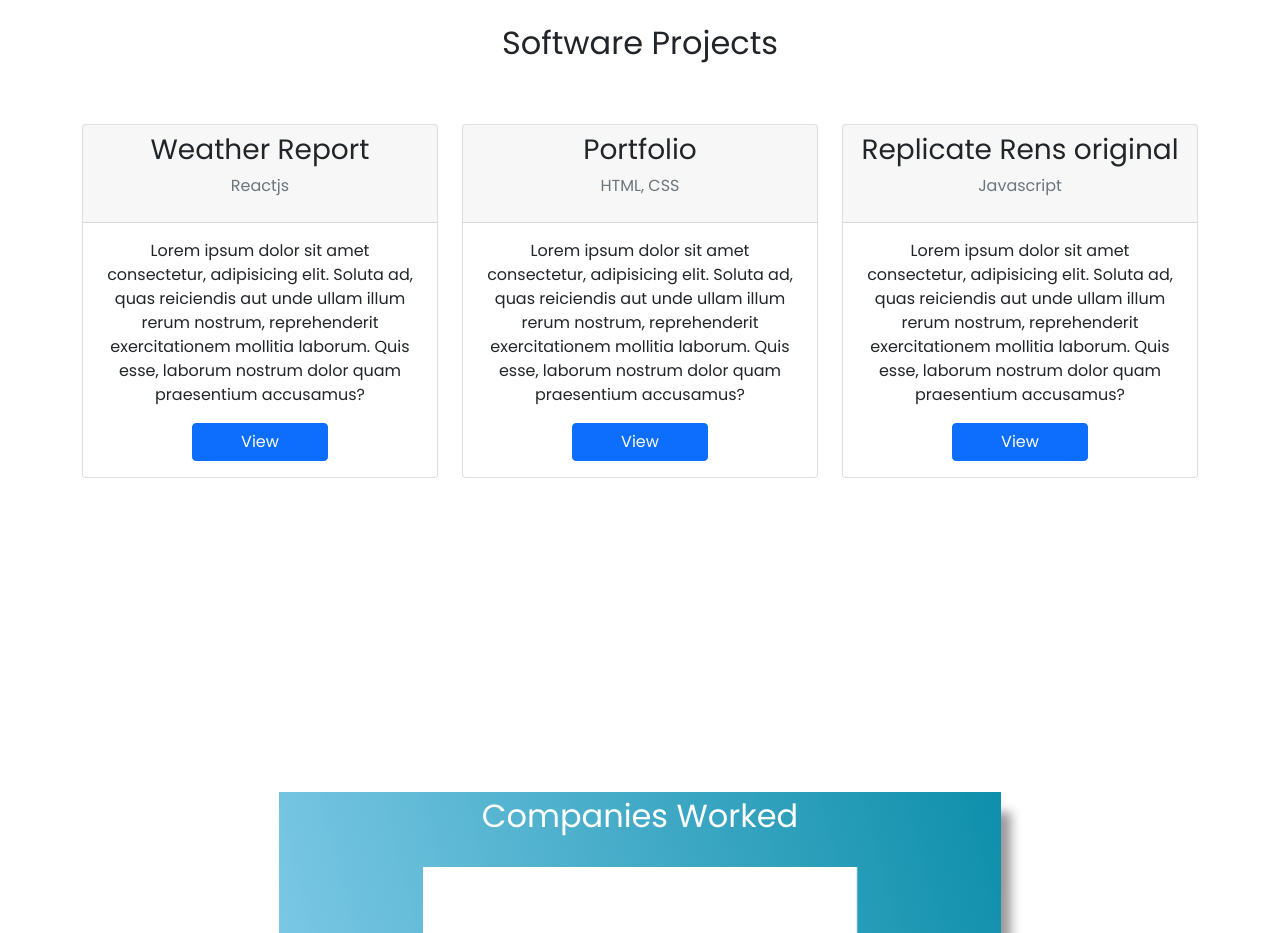
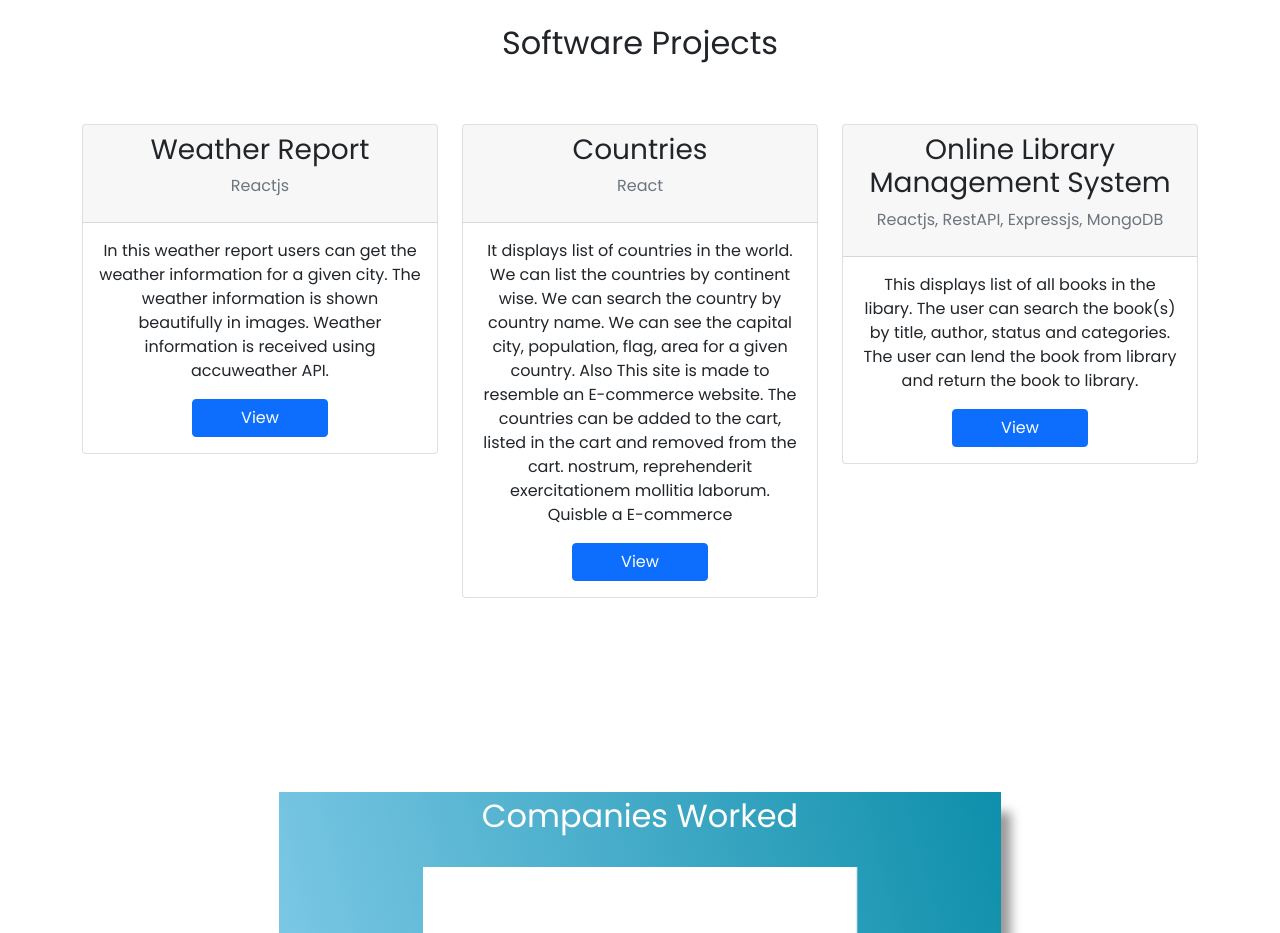
Before and after one commit to cpoonkodi/portfolio, a React (Create React App) app in the folder cp-portfolio/: page / in a window 1280 px wide. Shown: the part 2440-3373 px from the top of the page. Built offline with nearby package versions, Linux system fonts and the light colour scheme.

Commit message:
Update Projects.js
Updated the Project cards.

```diff
--- a/cp-portfolio/src/components/Projects/Projects.js
+++ b/cp-portfolio/src/components/Projects/Projects.js
@@ -17,10 +17,7 @@ function Projects() {
                 </div>
                 <div class="card-body">
                   <p>
-                    Lorem ipsum dolor sit amet consectetur, adipisicing elit.
-                    Soluta ad, quas reiciendis aut unde ullam illum rerum
-                    nostrum, reprehenderit exercitationem mollitia laborum. Quis
-                    esse, laborum nostrum dolor quam praesentium accusamus?
+                    In this weather report users can get the weather information for a given city. The weather information is shown beautifully in images. Weather information is received using accuweather API.
                   </p>
                   <button class="btn btn-primary px-5">View</button>
                 </div>
@@ -30,17 +27,15 @@ function Projects() {
             <div class="col">
               <div class="card">
                 <div class="card-header">
-                  <h3>Portfolio</h3>
+                  <h3>Countries</h3>
                   <p>
-                    <span class="text-muted">HTML, CSS</span>
+                    <span class="text-muted">React</span>
                   </p>
                 </div>
                 <div class="card-body">
                   <p>
-                    Lorem ipsum dolor sit amet consectetur, adipisicing elit.
-                    Soluta ad, quas reiciendis aut unde ullam illum rerum
-                    nostrum, reprehenderit exercitationem mollitia laborum. Quis
-                    esse, laborum nostrum dolor quam praesentium accusamus?
+                    It displays list of countries in the world. We can list the countries by continent wise. We can search the country by country name.
+    We can see the  capital city, population, flag, area for a given country. Also This site is made to resemble an E-commerce website. The countries can be added to the cart, listed in the cart and removed from the cart.                    nostrum, reprehenderit exercitationem mollitia laborum. Quisble a E-commerce
                   </p>
                   <button class="btn btn-primary px-5">View</button>
                 </div>
@@ -50,17 +45,14 @@ function Projects() {
             <div class="col">
               <div class="card">
                 <div class="card-header">
-                  <h3>Replicate Rens original</h3>
+                  <h3>Online Library Management System</h3>
                   <p>
-                    <span class="text-muted">Javascript</span>
+                    <span class="text-muted">Reactjs, RestAPI, Expressjs, MongoDB</span>
                   </p>
                 </div>
                 <div class="card-body">
                   <p>
-                    Lorem ipsum dolor sit amet consectetur, adipisicing elit.
-                    Soluta ad, quas reiciendis aut unde ullam illum rerum
-                    nostrum, reprehenderit exercitationem mollitia laborum. Quis
-                    esse, laborum nostrum dolor quam praesentium accusamus?
+                    This displays list of all books in the libary. The user can search the book(s) by title, author, status and categories. The user can lend the book from library and return the book to library.
                   </p>
                   <button class="btn btn-primary px-5">View</button>
                 </div>
```
